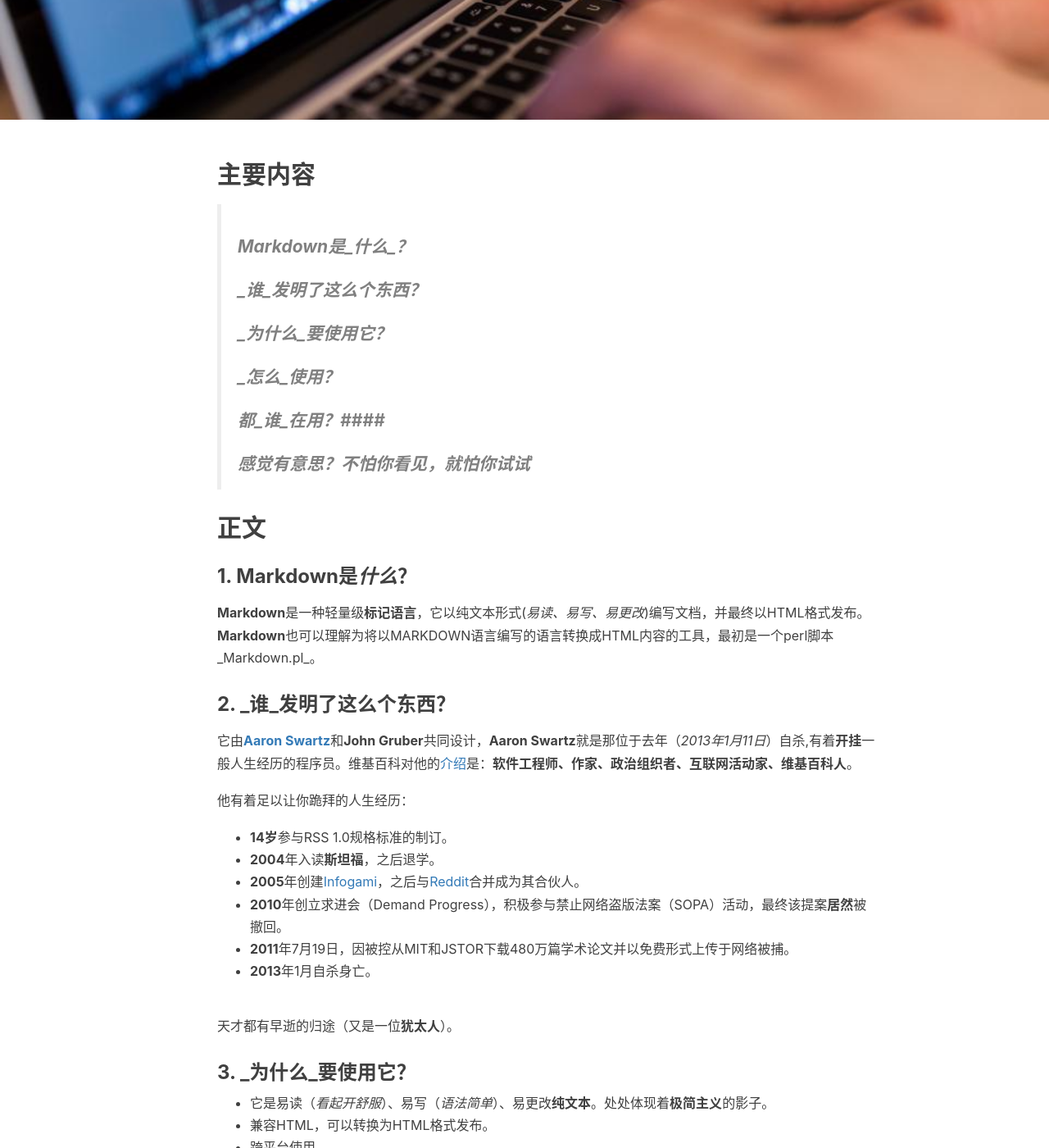
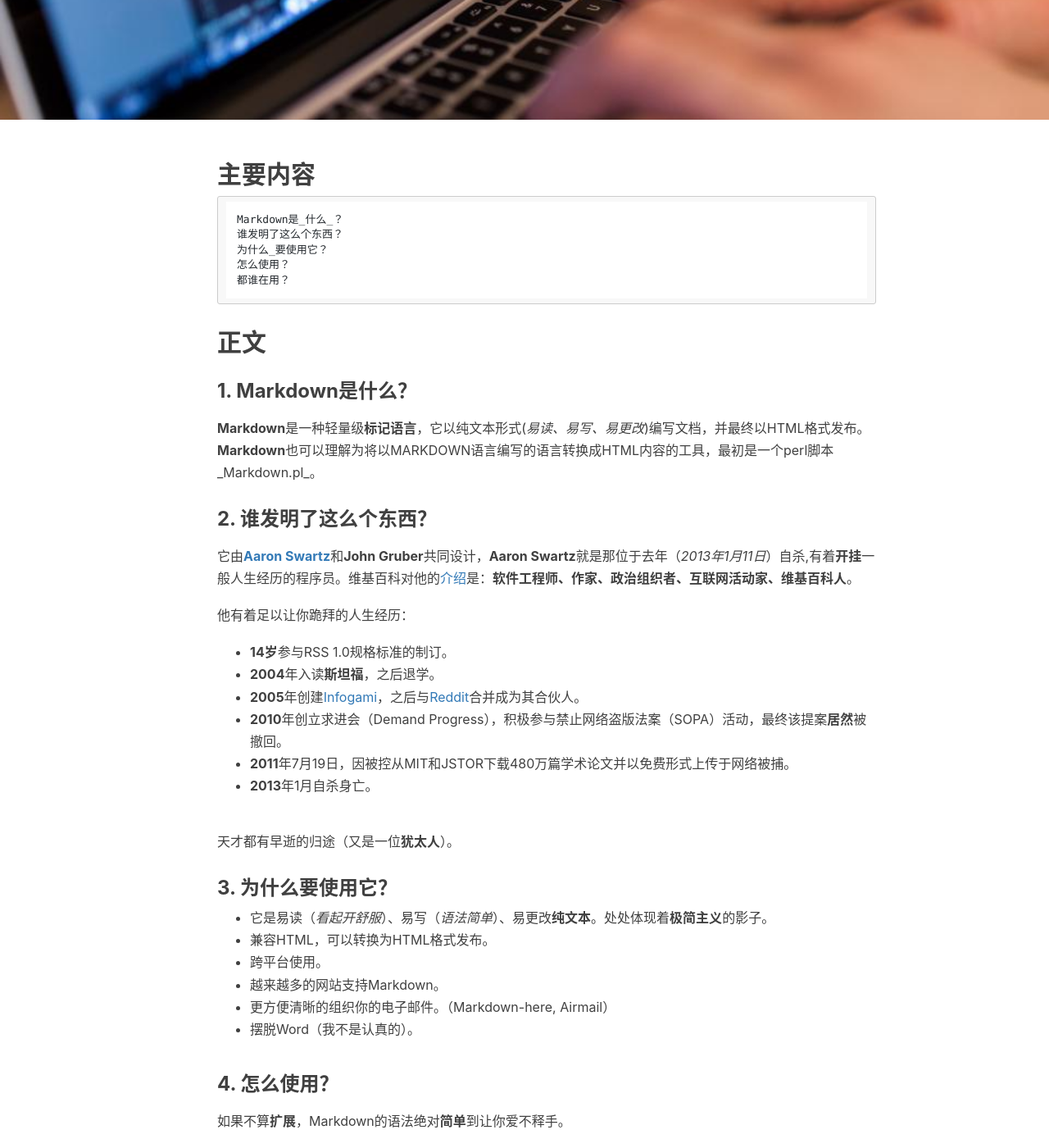
Before and after one commit to ZhongXiaoBei/ZhongXiaoBei.github.io, a Jekyll site: the page built from _posts/2016-03-07-markdown-usage.md, in a window 1280 px wide and 1400 px high, scrolled down 311 px. Shown: the whole window at 82% size. Built offline with Jekyll 4.4.1, drawn with Linux system fonts in a browser that asks for light colours; nearby versions of some CDN libraries; comment, search, counter and statistics services are not loaded.

Commit message:
modify markdown-usage

```diff
--- a/_posts/2016-03-07-markdown-usage.md
+++ b/_posts/2016-03-07-markdown-usage.md
@@ -7,19 +7,20 @@
 ---
 
 ## 主要内容 ##
-> #### Markdown是_什么_？ ####
-> #### _谁_发明了这么个东西？ ####
-> #### _为什么_要使用它？ ####
-> #### _怎么_使用？ ####
-> #### 都_谁_在用？####
-> #### 感觉有意思？_不怕你看见，就怕你试试_ ####
+
+	Markdown是_什么_？
+	谁发明了这么个东西？
+	为什么_要使用它？
+	怎么使用？
+	都谁在用？
 
 ## 正文 ##
-### 1. Markdown是*什么*？ ###
+
+### 1. Markdown是什么？ ###
 **Markdown**是一种轻量级**标记语言**，它以纯文本形式(_易读、易写、易更改_)编写文档，并最终以HTML格式发布。
 **Markdown**也可以理解为将以MARKDOWN语言编写的语言转换成HTML内容的工具，最初是一个perl脚本_Markdown.pl_。
 
-### 2. _谁_发明了这么个东西？ ###
+### 2. 谁发明了这么个东西？ ###
 它由[**Aaron Swartz**](http://www.aaronsw.com/)和**John Gruber**共同设计，**Aaron Swartz**就是那位于去年（_2013年1月11日_）自杀,有着**开挂**一般人生经历的程序员。维基百科对他的[介绍](http://zh.wikipedia.org/wiki/%E4%BA%9A%E4%BC%A6%C2%B7%E6%96%AF%E6%B2%83%E8%8C%A8)是：**软件工程师、作家、政治组织者、互联网活动家、维基百科人**。
 
 他有着足以让你跪拜的人生经历：
@@ -32,7 +33,7 @@
 
 天才都有早逝的归途（又是一位**犹太人**）。
 
-### 3. _为什么_要使用它？ ###
+### 3. 为什么要使用它？ ###
 + 它是易读（_看起开舒服_）、易写（_语法简单_）、易更改**纯文本**。处处体现着**极简主义**的影子。
 + 兼容HTML，可以转换为HTML格式发布。
 + 跨平台使用。
@@ -40,7 +41,7 @@
 + 更方便清晰的组织你的电子邮件。（Markdown-here, Airmail）
 + 摆脱Word（我不是认真的）。
 
-### 4. _怎么_使用？ ###
+### 4. 怎么使用？ ###
 如果不算**扩展**，Markdown的语法绝对**简单**到让你爱不释手。
 
 废话太多，下面正文，Markdown语法主要分为如下几大部分：
```
